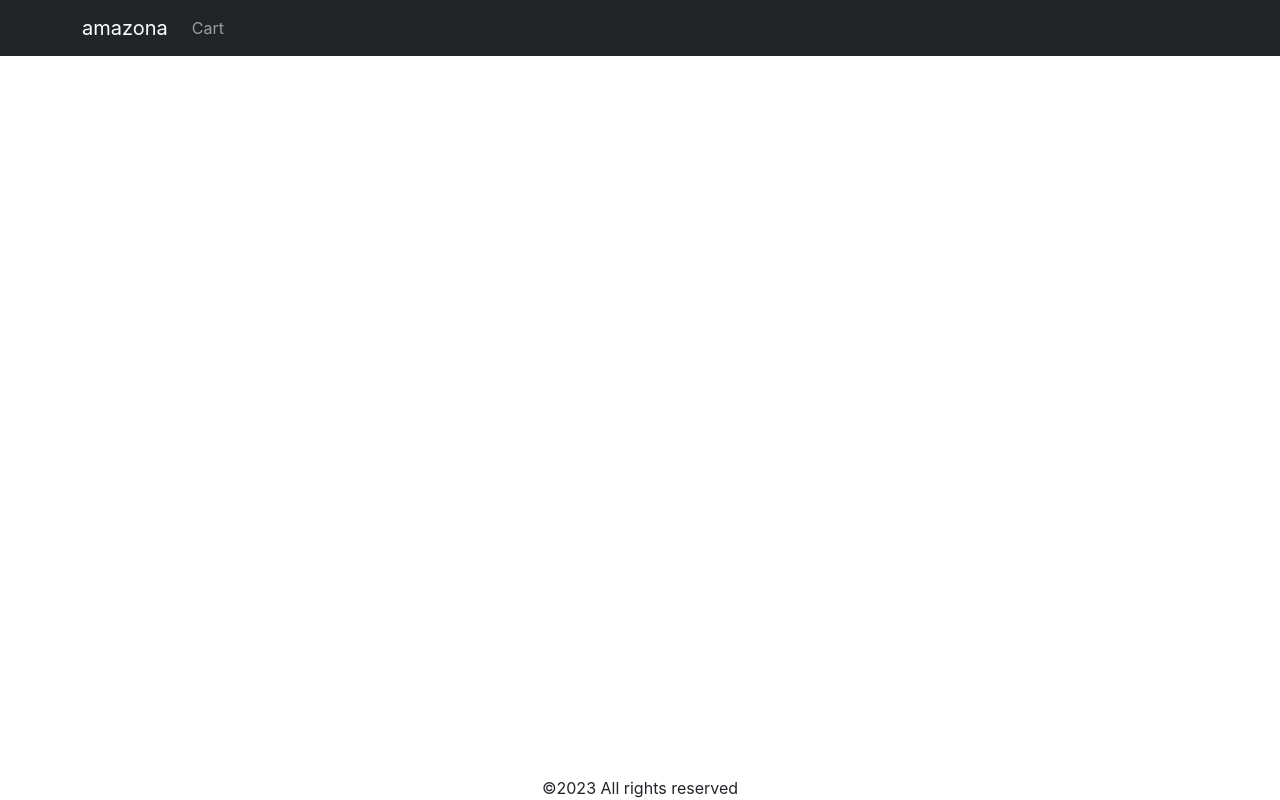
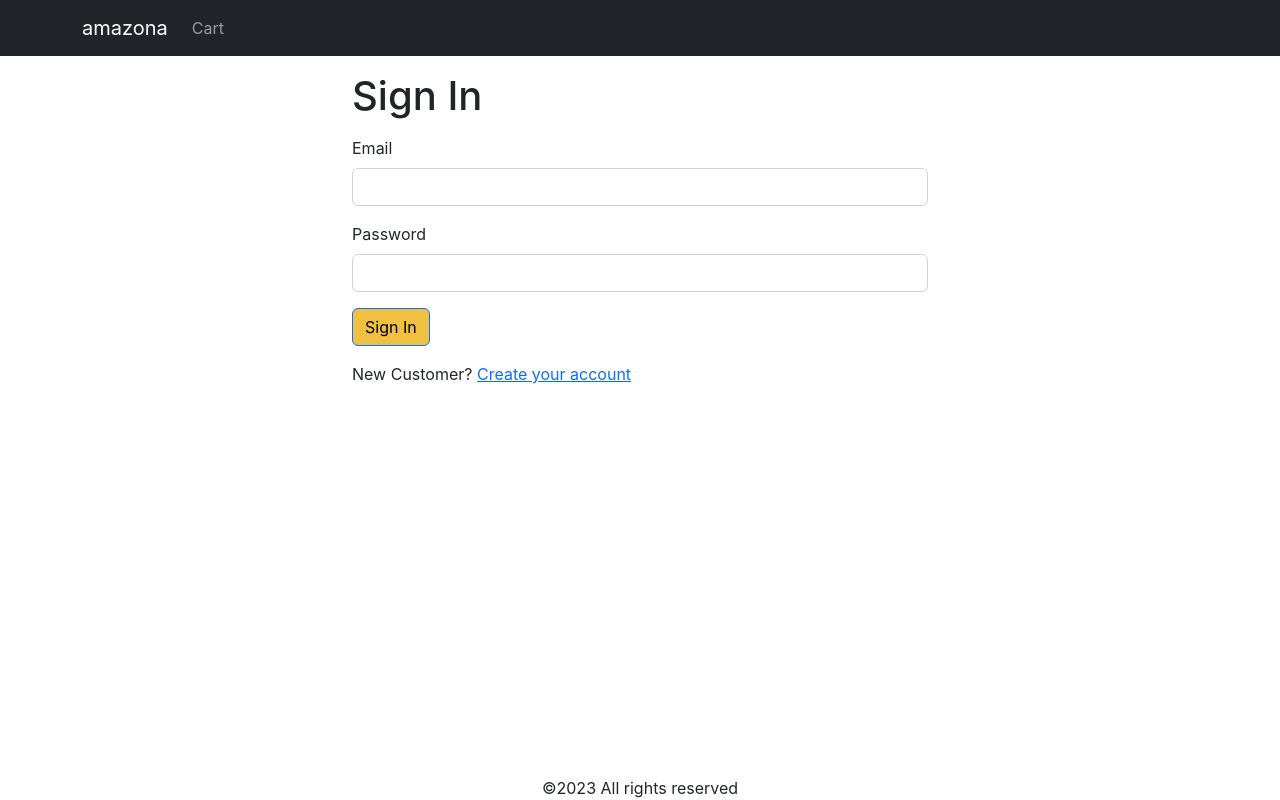
Before and after one commit to OybekKayumov/amazona, a React (Create React App) app in the folder frontend/: page /signin in a window 1280 px wide. Built offline with nearby package versions, Linux system fonts and the light colour scheme.

Commit message:
Add signin component

```diff
--- a/frontend/src/App.js
+++ b/frontend/src/App.js
@@ -10,6 +10,7 @@ import Badge from 'react-bootstrap/esm/Badge';
 import { useContext } from 'react';
 import { Store } from './store';
 import CartScreen from './screens/CartScreen';
+import SigninScreen from './screens/SigninScreen';
 
 function App() {
   const { state } = useContext(Store);
@@ -44,6 +45,7 @@ function App() {
             <Routes>
               <Route path='/product/:slug' element={<ProductScreen />} />
               <Route path='/cart' element={<CartScreen />} />
+              <Route path='/signin' element={<SigninScreen />} />
               <Route path='/' element={<HomeScreen />} />
             </Routes>
           </Container>
--- a/frontend/src/screens/SigninScreen.js
+++ b/frontend/src/screens/SigninScreen.js
@@ -1,10 +1,16 @@
 import React from 'react'
-import Button from 'react-bootstrap/esm/Button'
-import Container from 'react-bootstrap/esm/Container'
+import Button from 'react-bootstrap/Button'
+import Container from 'react-bootstrap/Container'
+import Form from 'react-bootstrap/Form'
 import { Helmet } from 'react-helmet-async'
-import { Form } from 'react-router-dom'
+import { Link, useLocation } from 'react-router-dom'
 
 const SigninScreen = () => {
+  const { search } = useLocation();
+  // /shipping
+  const redirectInUrl = new URLSearchParams(search).get('redirect');
+  const redirect = redirectInUrl ? redirectInUrl : '/';
+
   return (
     <Container className='small-container'>
       <Helmet>
@@ -27,7 +33,10 @@ const SigninScreen = () => {
           <Button type='submit'>Sign In</Button>
         </div>
 
-
+        <div className="mb-3">
+          New Customer?{' '}
+          <Link to={`/signup?redirect=${redirect}`}>Create your account</Link>
+        </div>
       </Form>
     </Container>
   )
```
